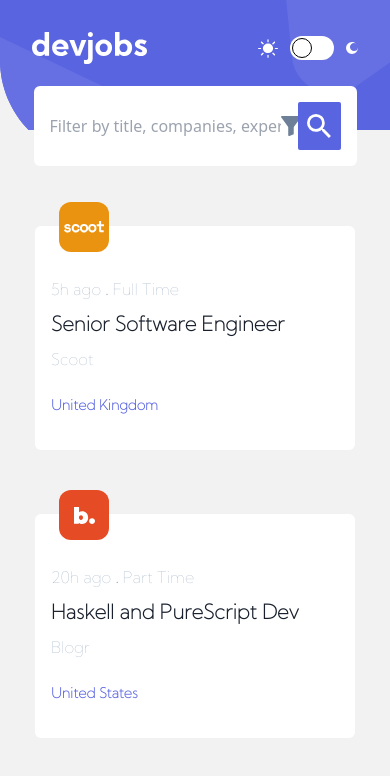
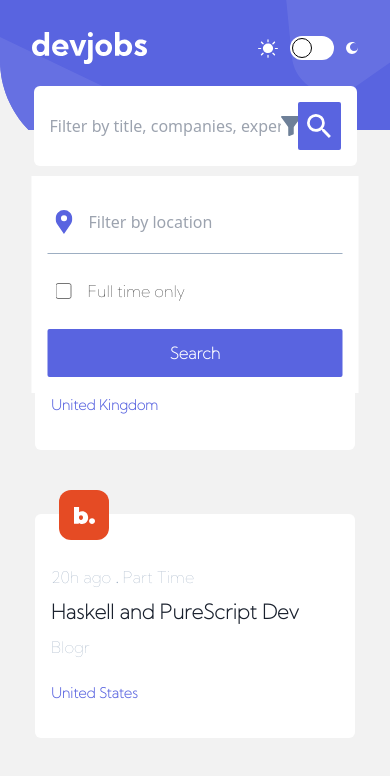
Before and after one commit to said-ops/devjobs, a Next.js app: page / in a window 390 px wide. Shown: the top 776 px of the page. Built offline with nearby package versions, Linux system fonts and the light colour scheme.

Commit message:
mobile search bar toggle

```diff
--- a/components/Header.tsx
+++ b/components/Header.tsx
@@ -1,6 +1,7 @@
 import React,{useEffect} from "react";
 import SearchBar from "./SearchBar";
 import useJobStore from "@/store/jobStore";
+import Link from "next/link";
 
 function Header() {
 
@@ -52,6 +53,7 @@
       </svg>
       {/* logo sectio */}
       <div className="flex justify-between md:px-30 lg:px-44 py-8 px-8">
+        <Link href='/'>
         <svg
           width="115"
           height="32"
@@ -66,6 +68,7 @@
             fill="white"
           />
         </svg>
+        </Link>
         {/* toggle button */}
         <label className="inline-flex gap-3 items-center cursor-pointer">
           <input type="checkbox" value={theme} onChange={()=>setTheme(theme)} checked={theme === 'dark'}  className="sr-only peer" />
--- a/components/SearcBarMobile.tsx
+++ b/components/SearcBarMobile.tsx
@@ -1,7 +1,8 @@
-import React from "react";
+import React, { useState } from "react";
 import Button from "./common/Button";
 
 function SearcBarMobile() {
+  const [open,setOpen]=useState(false)
   const icon = (
     <svg width="24" height="24" xmlns="http://www.w3.org/2000/svg">
       <path
@@ -15,16 +16,17 @@
     <>
       <form
         action=""
-        className="md:hidden max-w-[323px] m-auto flex items-center justify-between bg-white p-4 rounded-md transform -translate-y-2.5"
+        className="md:hidden max-w-[323px] m-auto flex items-center justify-between bg-white dark:bg-veryDarkBlue p-4 rounded-md transform -translate-y-2.5"
       >
         <input
           type="text"
           name="query"
           id="query"
-          className="h-full"
+          className="h-full dark:bg-veryDarkBlue outline-0  dark:text-white
+          "
           placeholder="Filter by title, companies, experties"
         />
-        <svg width="20" height="20" xmlns="http://www.w3.org/2000/svg">
+        <svg  onClick={()=>setOpen(!open)} width="20" height="20" xmlns="http://www.w3.org/2000/svg">
           <path
             d="M19.108 0H.86a.86.86 0 00-.764.455.833.833 0 00.068.884l6.685 9.202.007.01c.242.32.374.708.375 1.107v7.502a.825.825 0 00.248.594.865.865 0 00.942.18l3.756-1.4c.337-.1.56-.41.56-.784v-6.092c0-.399.132-.787.375-1.108l.007-.009 6.685-9.202c.19-.26.217-.6.068-.884A.86.86 0 0019.108 0z"
             fill="#6E8098"
@@ -33,7 +35,7 @@
         </svg>
         <Button h="h-12" w="w-12" icon={icon} bg="bg-violet" />
       </form>
-      <form className="w-[327px] h-[217px] hidden flex flex-col justify-between bg-white p-4  m-auto absolute z-30 left-1/2 transform -translate-x-1/2 ">
+      <form className={`w-[327px] h-[217px] md:hidden  flex flex-col justify-between bg-white dark:bg-veryDarkBlue p-4  m-auto absolute z-30 left-1/2 transform -translate-x-1/2 ${open?'hidden':''} `}>
         <div className="flex h-1/3 items-center gap-4 p-2 border-b border-b-gray">
           <label htmlFor="location">
             <svg width="17" height="24" xmlns="http://www.w3.org/2000/svg">
@@ -48,7 +50,7 @@
             type="text"
             name="location "
             id="location"
-            className="flex-1 outline-0 h-full"
+            className="flex-1 outline-0 h-full dark:bg-veryDarkBlue dark:text-white"
             placeholder="Filter by location"
           />
         </div>
--- a/components/SearchBar.tsx
+++ b/components/SearchBar.tsx
@@ -23,7 +23,7 @@
             type="text"
             name="query"
             id="query"
-            className="flex-1 outline-0 h-full dark:bg-veryDarkBlue"
+            className="flex-1 outline-0 h-full dark:bg-veryDarkBlue dark:text-white"
             placeholder="Filter by title, companies, experties"
           />
         </fieldset>
@@ -41,7 +41,7 @@
             type="text"
             name="location "
             id="location"
-            className="flex-1 outline-0 h-full dark:bg-veryDarkBlue"
+            className="flex-1 outline-0 h-full dark:bg-veryDarkBlue  dark:text-white"
             placeholder="Filter by location"
           />
         </fieldset>
```
